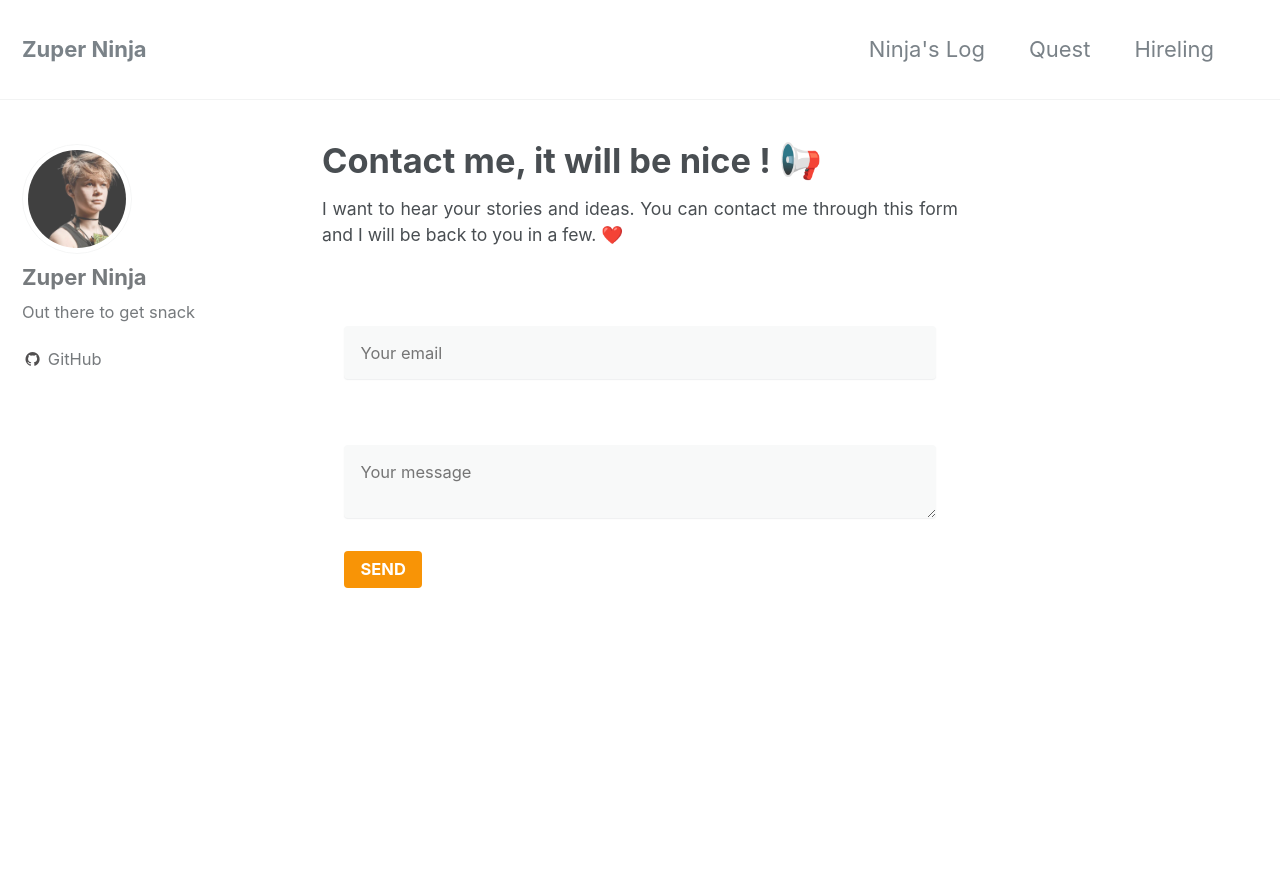
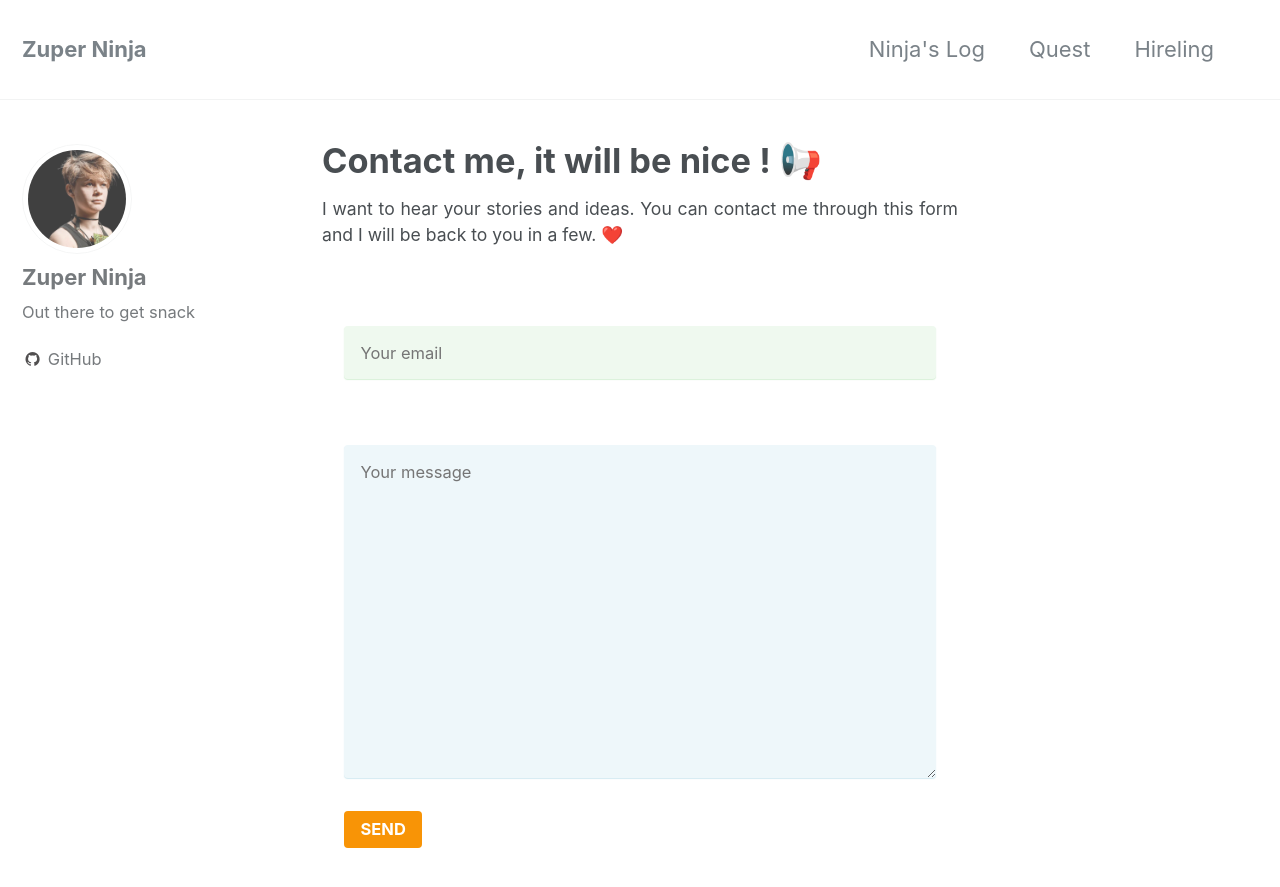
Before and after one commit to zuperninja/zuperninja.github.io, a Jekyll site: the page built from _pages/contact.md, in a window 1280 px wide and 900 px high. Shown: the top 887 px of the window. Built offline with Jekyll 4.4.1, drawn with Linux system fonts in a browser that asks for light colours; emoji names are drawn with the system emoji font.

Commit message:
Update contact.md

```diff
--- a/_pages/contact.md
+++ b/_pages/contact.md
@@ -13,7 +13,7 @@
 
 <form method="POST" action="https://formspree.io/annecamille.gilbert@gmail.com" style="background: transparent; border:none;">
   <input name="_subject" value="Formulaire de contact ZuperNinja" type="hidden">
-  <input name="email" placeholder="Your email" class="notice" type="email">
-  <textarea name="message" placeholder="Your message" class="notice"></textarea>
+  <input name="email" placeholder="Your email" class="notice--success" type="email">
+<textarea name="message" placeholder="Your message" class="notice--info" rows="15" cols="40"></textarea>
   <button type="submit" class="btn btn--warning">SEND</button>
 </form>
```
